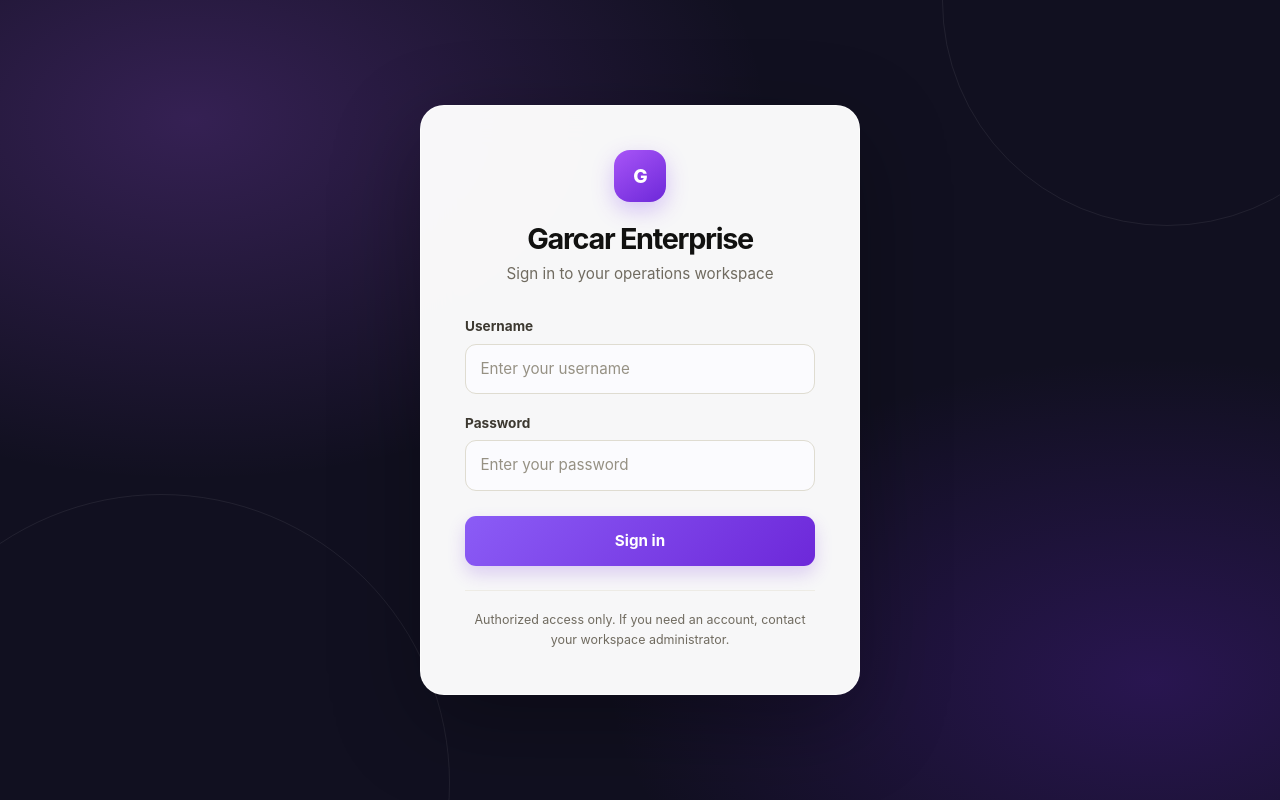
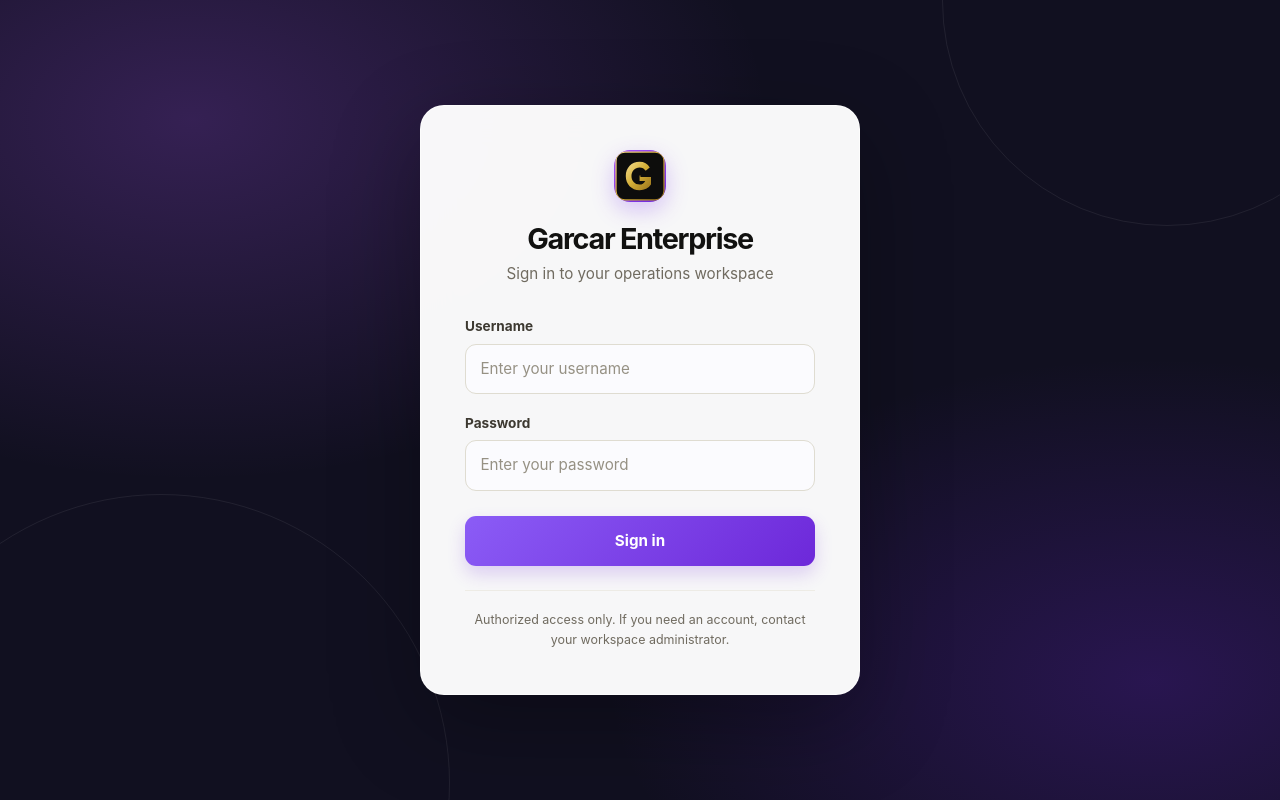
Before and after one commit to Garrettc123/enterprise-unified-platform, a React (Vite) app in the folder frontend/: page /login in a window 1280 px wide. Built offline with nearby package versions, Linux system fonts and the light colour scheme; no server answers.

Commit message:
Use Garcar gold-and-black logo on login screen

```diff
--- a/frontend/src/pages/Login.tsx
+++ b/frontend/src/pages/Login.tsx
@@ -29,7 +29,7 @@ function Login() {
   return (
     <main className="login-container">
       <section className="login-box" aria-labelledby="login-heading">
-        <div className="login-mark" aria-hidden="true">G</div>
+        <img className="login-mark" src="/garcar-logo.svg" alt="" aria-hidden="true" />
         <h1 id="login-heading">Garcar Enterprise</h1>
         <p>Sign in to your operations workspace</p>
 
```
